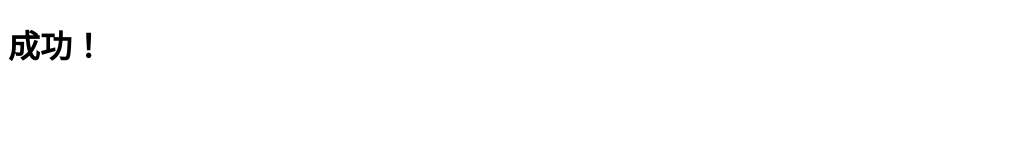
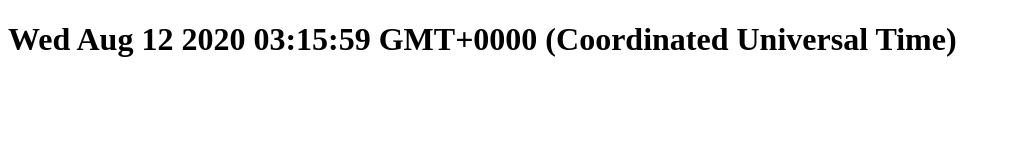
Before and after one commit to KeeJiang/keejiang.github.io, a plain HTML site: page index.html in a window 1280 px wide. Shown: the whole page, without its empty margins (0-1011 px from the left). Drawn offline with Linux system fonts and the light colour scheme.

Commit message:
alter fixes

```diff
--- a/index.html
+++ b/index.html
@@ -5,6 +5,7 @@
     <title>Title</title>
 </head>
 <body>
-    <h1>成功！</h1>
+	<h1 id="h">成功！</h1>
+    <script src="./index.js" type="text/javascript" charset="utf-8"></script>
 </body>
 </html>
--- /dev/null
+++ b/index.js
@@ -0,0 +1,2 @@
+let h = document.getElementById('h');
+h.innerHTML = new Date();
```
